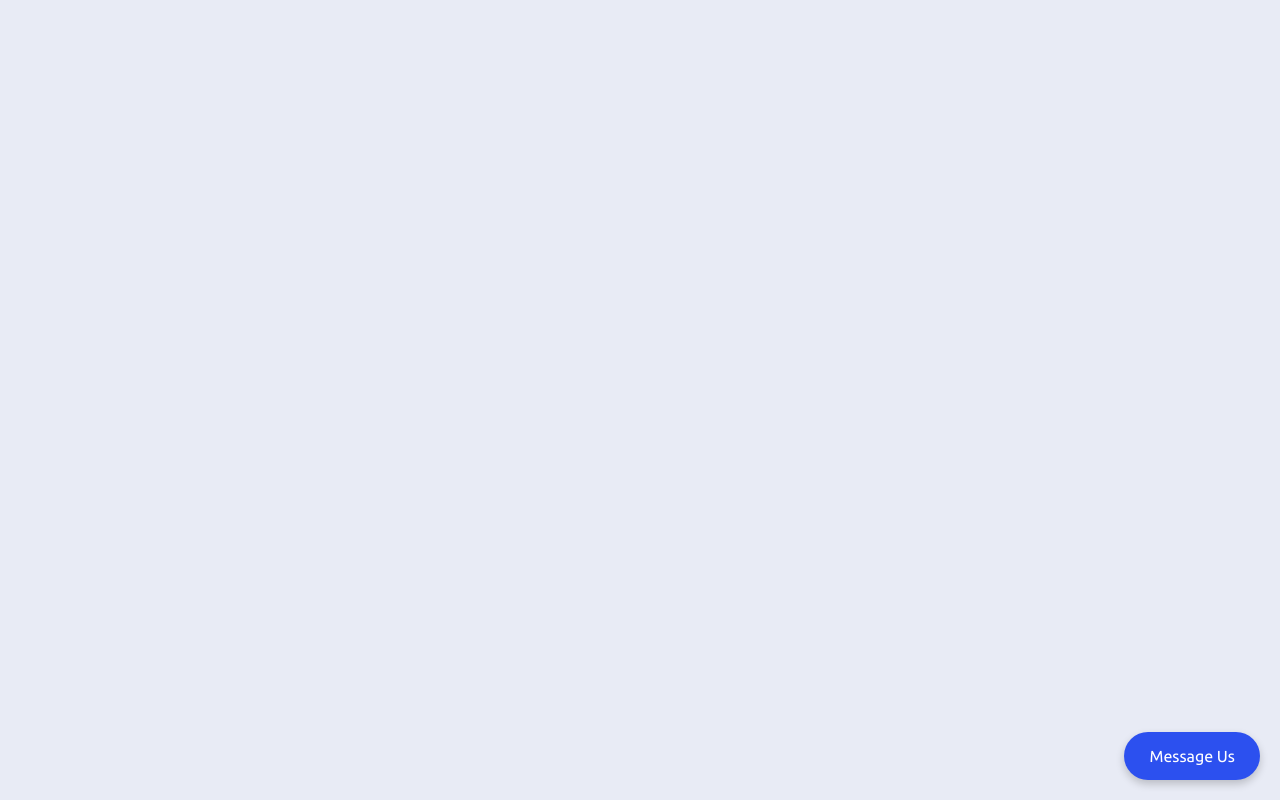
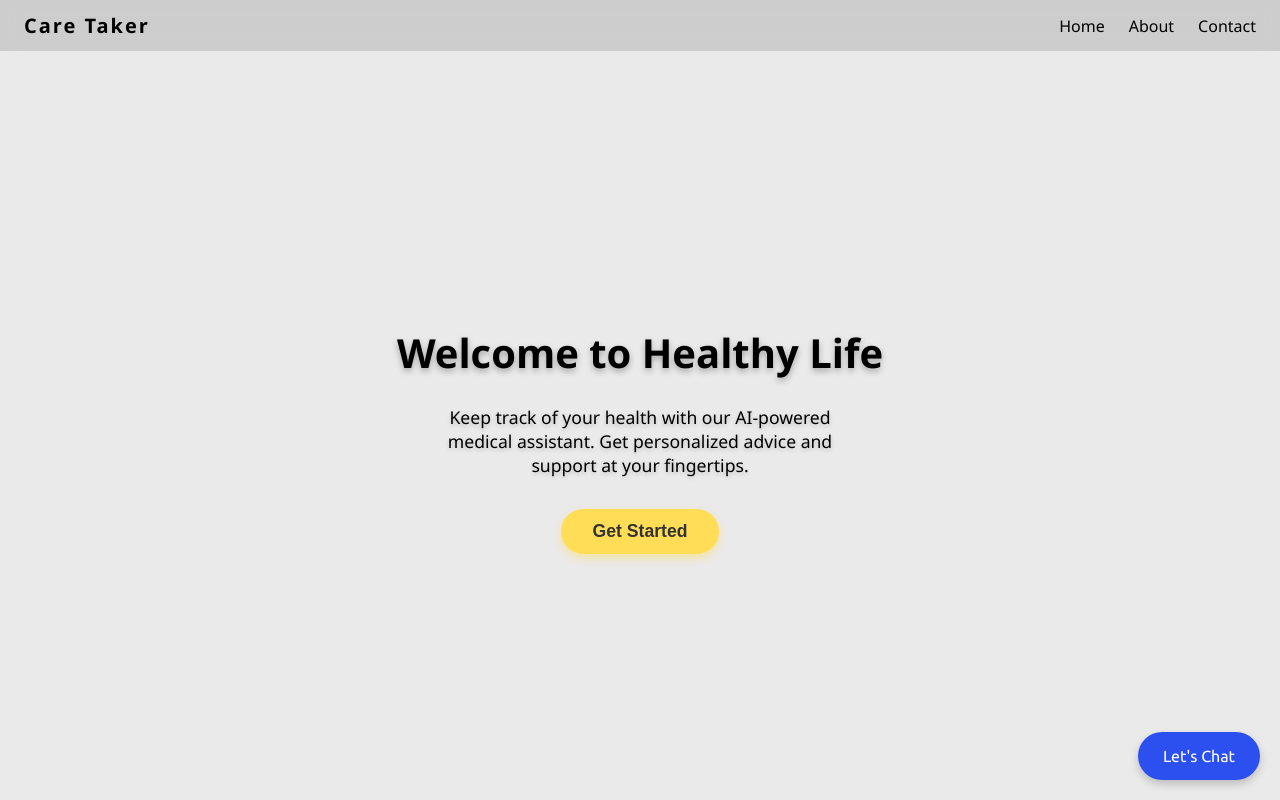
Before and after one commit to princekumar983777/Medical-Ai-Chatbot, a Flask app: page / in a window 1280 px wide. Run offline with Flask 3, Linux system fonts and the light colour scheme.

Commit message:
a little background

```diff
--- a/src/prompt.py
+++ b/src/prompt.py
@@ -2,9 +2,11 @@
 
 # Prompt template
 system_prompt = (
-    "You are an assistant for a question answering task.\n"
+    "You are a medical assistant for a question answering task.\n"
     "Use the following context to answer the question.\n"
     "Keep your answer concise—use 3 to 5 sentences.\n"
-    "If the question is not related to the context, just say 'I don't know.'\n"
+    "If the question is not related to the context, just say 'I can't help with that.'\n"
+    "do not show the context to the user.\n"
+    "don't include phases like 'Based on the context' or 'According to the context' in your answer.\n"
     "{context}"
 )
--- a/templates/chat.html
+++ b/templates/chat.html
@@ -152,9 +152,32 @@
   </style>
 </head>
 
-<body>
+<body style="margin:0; padding:0; box-sizing:border-box; font-family: 'Segoe UI', Tahoma, Geneva, Verdana, sans-serif; background: #ebeaea; height: 100vh;">
+
+  <nav style="background: rgba(45, 45, 45, 0.15); backdrop-filter: blur(10px); padding: 0.75rem 1.5rem; display: flex; justify-content: space-between; align-items: center; position: sticky; top: 0; z-index: 10;">
+    <div class="logo" tabindex="0" style="font-weight: 700; font-size: 1.25rem; letter-spacing: 2px; color: #000000;">Care Taker</div>
+    <ul style="list-style: none; display: flex; gap: 1.5rem; margin:0; padding:0;">
+      <li><a href="#home" tabindex="0" style="color: #000000; text-decoration: none; font-weight: 500; font-size: 1rem; transition: color 0.3s ease;">Home</a></li>
+      <li><a href="#about" tabindex="0" style="color: #000000; text-decoration: none; font-weight: 500; font-size: 1rem; transition: color 0.3s ease;">About</a></li>
+      <li><a href="#contact" tabindex="0" style="color: #000000; text-decoration: none; font-weight: 500; font-size: 1rem; transition: color 0.3s ease;">Contact</a></li>
+    </ul>
+  </nav>
+
+  <section class="hero" id="home" role="banner" aria-label="Welcome section"
+    style="height: calc(100vh - 56px); display: flex; flex-direction: column; justify-content: center; align-items: center; padding: 0 1rem; text-align: center;">
+    <h1 style="font-size: 2.5rem; font-weight: 800; margin-bottom: 0.5rem; text-shadow: 0 3px 6px rgba(0,0,0,0.3); max-width: 90vw;">
+      Welcome to Healthy Life
+    </h1>
+    <p style="font-size: 1.1rem; margin-bottom: 2rem; max-width: 400px; text-shadow: 0 2px 4px rgba(0,0,0,0.2);">
+      Keep track of your health with our AI-powered medical assistant. Get personalized advice and support at your fingertips.
+    </p>
+    <button type="button" aria-label="Get Started"
+      style="background: #ffdd57; border: none; padding: 0.75rem 2rem; font-size: 1.1rem; font-weight: 700; color: #333; border-radius: 25px; cursor: pointer; transition: background-color 0.3s ease; box-shadow: 0 4px 8px rgba(255,221,87,0.5);">
+      Get Started
+    </button>
+  </section>
   <!-- Chat Button -->
-  <button class="chat-button" onclick="toggleChat()">Message Us</button>
+  <button class="chat-button" onclick="toggleChat()">Let's Chat</button>
 
   <!-- Chat Box -->
   <div class="chat-box" id="chatBox">
```
Also changed, not shown: templates/c.css (added), 3 other files.
